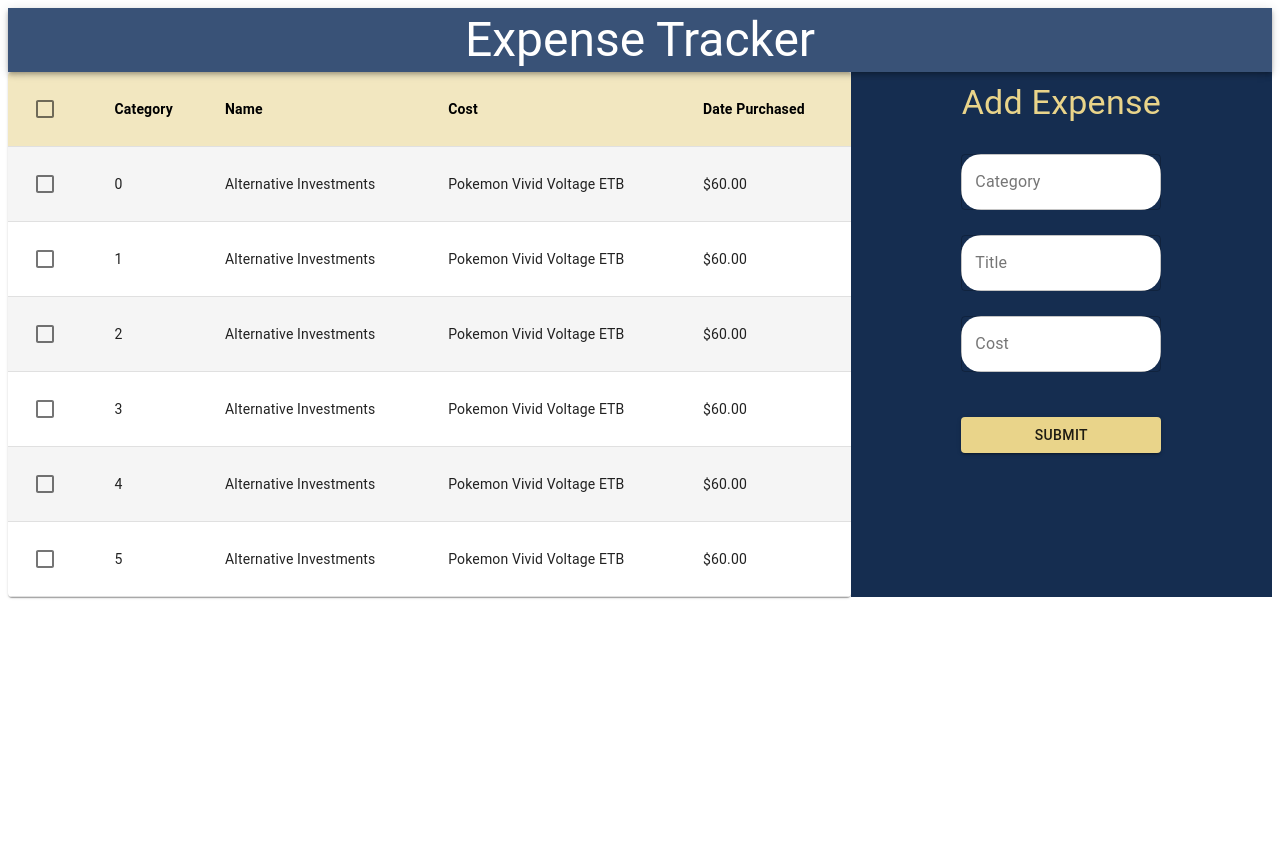
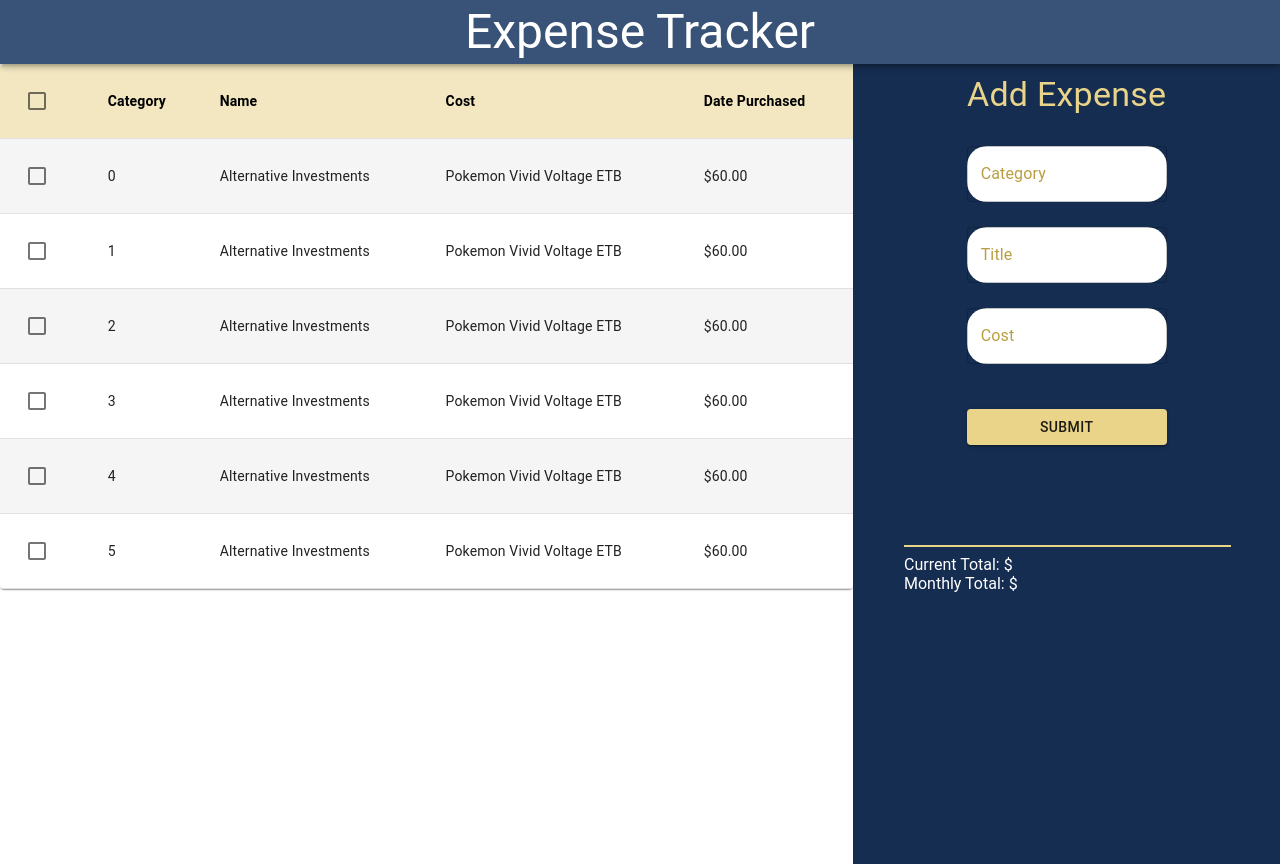
Before and after one commit to alvinoalvin/expense-tracker, a React (Create React App) app in the folder client/: page / in a window 1280 px wide. Before the commit the page ends 800 px from the top, so only its background shows below. Built offline with nearby package versions, Linux system fonts and the light colour scheme.

Commit message:
Small finishing touches on Layout, and Expense Summary

```diff
--- a/client/src/Components/App.js
+++ b/client/src/Components/App.js
@@ -1,29 +1,29 @@
 import React from 'react';
 import { makeStyles, ThemeProvider } from '@material-ui/core/styles';
 import { Grid } from '@material-ui/core';
-import Navbar from "./Navbar/Navbar";
-import ExpenseForm from "./ExpenseForm/ExpenseForm";
-import Table from "./Table/table";
+import Navbar from "./Navbar";
+import ExpenseForm from "./ExpenseForm";
+import ExpenseSummary from "./ExpenseSummary";
+import Table from "./Table";
 import theme from "./theme";
-
-
 
 const useStyles = makeStyles((theme) => ({
   root: {
     flexGrow: 1,
     fontFamily: "Roboto",
-    minHeight: "95vh",
+    height: "100vh",
   },
   leftside: {
     flexGrow: 1,
-    color: 'white'
+    color: 'white',
+    height: "100%"
   },
   rightside: {
     flexGrow: 1,
     backgroundColor: '#152D50',
     padding: '0 10px'
 
-  }
+  },
 }));
 
 export default function App() {
@@ -31,8 +31,7 @@ export default function App() {
 
   return (
     <ThemeProvider theme={theme}>
-      <div className={classes.root}>
-        <Grid container width={"100%"}>
+      <Grid container className={classes.root}>
         <Grid item xs={12}>
           <Navbar />
         </Grid>
@@ -41,9 +40,9 @@ export default function App() {
         </Grid>
         <Grid item xs={4} className={classes.rightside}>
           <ExpenseForm />
+          <ExpenseSummary />
         </Grid>
       </Grid>
-      </div>
     </ThemeProvider>
   );
 }
--- a/client/src/Components/ExpenseForm/ExpenseForm.js
+++ b/client/src/Components/ExpenseForm/index.js
@@ -34,6 +34,9 @@ const useStyles = makeStyles((theme) => ({
     marginTop: "30px",
     marginBottom: "10px",
     backgroundColor: theme.palette.secondary.main,
+    '&$hover': {
+      color: theme.palette.secondary.dark
+    },
   }
 
 }));
--- /dev/null
+++ b/client/src/Components/ExpenseSummary/index.js
@@ -0,0 +1,34 @@
+import React from 'react';
+import { Typography, TextField, Button } from '@material-ui/core';
+import { makeStyles } from '@material-ui/core/styles';
+import theme from "../theme";
+
+
+const useStyles = makeStyles((theme) => ({
+  expenseSummary: {
+    color: "white",
+    width: "80%",
+    margin: 'auto',
+    paddingTop: "20%",
+    paddingBottom: "20%",
+  }
+}));
+
+
+export default function ExpenseSummary() {
+  const classes = useStyles();
+
+  return (
+    <div className={classes.expenseSummary}>
+      <hr
+        color={theme.palette.secondary.main}
+        width="100%"
+      />
+      <div>
+        Current Total: $
+        <br />
+        Monthly Total: $
+      </div>
+    </div>
+  )
+}
--- a/client/src/Components/theme.js
+++ b/client/src/Components/theme.js
@@ -12,10 +12,14 @@ const theme = createTheme({
       dark: "#B99E41",
     },
   },
-  MuiFormLabel: {
-    root: {
-      '&$focused': {
-        color: '#E9D48A'
+  overrides: {
+    MuiInputLabel: {
+      root: {
+        color: "#B99E41",
+        '&$focused': {
+          height: '80%',
+          color: '#B99E41'
+        },
       }
     }
   }
--- /dev/null
+++ b/client/src/index.css
@@ -0,0 +1,3 @@
+body {
+  margin: 0;
+}
--- a/client/src/index.js
+++ b/client/src/index.js
@@ -2,6 +2,7 @@ import React from 'react';
 import ReactDOM from 'react-dom';
 import * as serviceWorker from './serviceWorker';
 import App from './Components/App';
+import './index.css';
 
 ReactDOM.render(
   <React.StrictMode>
```
Also changed, not shown: client/src/Components/ExpenseSummary/ExpenseSummary.js (deleted), client/src/Components/Navbar/index.js (renamed from client/src/Components/Navbar/Navbar.js), client/src/Components/Table/index.js (renamed from client/src/Components/Table/table.js). Lines whose indentation alone changed are shown as unchanged.
